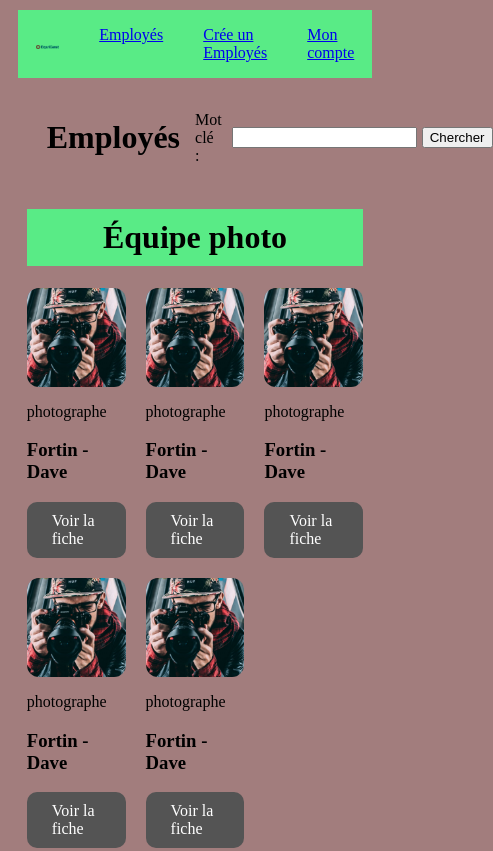
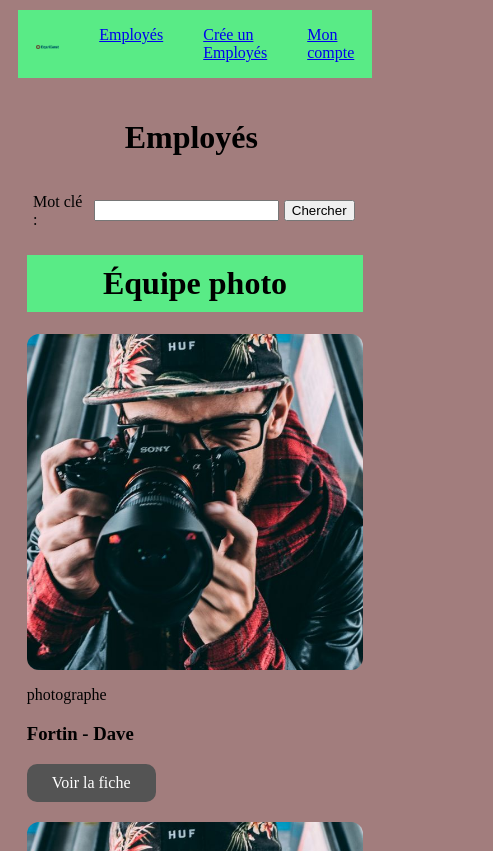
Before and after one commit to oxibahz/05A-TP3-Sabir-Om-rcan, a plain HTML site: page employer.html in a window 390 px wide. Shown: the top 851 px of the page, 493 px wide, since content can reach past the window. Drawn offline with Linux system fonts and the light colour scheme.

Commit message:
"☑️ TP3 - 4 : Page “Employés” : Responsive du contenu principal "

```diff
--- a/css/style.css
+++ b/css/style.css
@@ -232,8 +232,24 @@ img {
 
 
 
-@media screen and (max-width: 1200px) {
-	.grid-colonnes-std {
-		grid-template-columns: 1fr 2fr;
+@media screen and (max-width: 1024px) {
+
+	.grid-3-col {
+		grid-template-columns: 1fr 1fr;
 	}
 }
+
+@media screen and (max-width: 768px) {
+	.titre {
+		margin: 10px;
+		padding-left: 10px;
+		display: flex;
+		justify-content: space-between;
+		align-items: center;
+		flex-direction: column;
+	}
+
+	.grid-3-col {
+		grid-template-columns: 1fr;
+	}
+}
```
